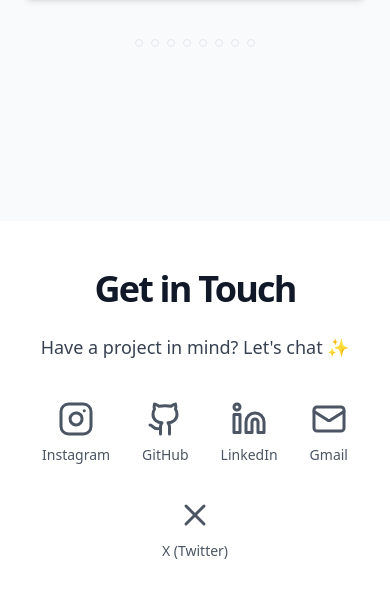
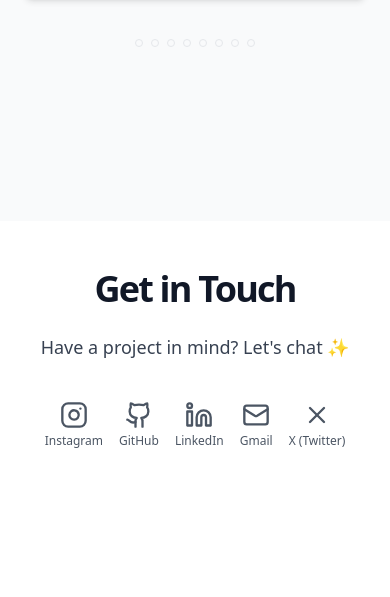
Before and after one commit to Anjalisinggh/portfolio, a React (Create React App) app: page / in a window 390 px wide. Shown: the part 2342-2939 px from the top of the page. Built offline with nearby package versions, Linux system fonts and the light colour scheme.

Commit message:
new style resume [update]

```diff
--- a/package.json
+++ b/package.json
@@ -50,7 +50,7 @@
   },
   "devDependencies": {
     "autoprefixer": "^10.4.21",
-    "eslint-plugin-jest": "^29.0.1",
+    "eslint-plugin-jest": "^25.7.0",
     "lodash": "^4.17.21",
     "postcss": "^8.5.6",
     "tailwindcss": "^3.4.17"
--- a/src/App.js
+++ b/src/App.js
@@ -191,49 +191,49 @@ export default function HomePage() {
           <p className="mb-10 text-lg text-gray-700 dark:text-gray-300 md:text-xl/relaxed lg:text-base/relaxed xl:text-xl/relaxed">
             Have a project in mind? Let's chat ✨
           </p>
-          <div className="flex flex-wrap justify-center gap-8">
+         <div className="flex flex-wrap justify-center gap-4 sm:gap-6 md:gap-8">
   <a
     href="https://www.instagram.com/anjalisinggh_12/"
     target="_blank"
     rel="noopener noreferrer"
-              className="group flex flex-col items-center gap-2 text-gray-600 transition-colors hover:text-primary dark:text-gray-400 dark:hover:text-primary"
+    className="group flex flex-col items-center gap-1 sm:gap-2 text-gray-600 transition-colors hover:text-primary dark:text-gray-400 dark:hover:text-primary"
   >
-              <Instagram className="h-9 w-9 transition-transform group-hover:scale-110" />
-              <span className="text-sm font-medium">Instagram</span>
+    <Instagram className="h-7 w-7 sm:h-8 sm:w-8 md:h-9 md:w-9 transition-transform group-hover:scale-110" />
+    <span className="text-xs sm:text-sm font-medium">Instagram</span>
   </a>
   <a
     href="https://github.com/Anjalisinggh"
     target="_blank"
     rel="noopener noreferrer"
-              className="group flex flex-col items-center gap-2 text-gray-600 transition-colors hover:text-primary dark:text-gray-400 dark:hover:text-primary"
+    className="group flex flex-col items-center gap-1 sm:gap-2 text-gray-600 transition-colors hover:text-primary dark:text-gray-400 dark:hover:text-primary"
   >
-              <Github className="h-9 w-9 transition-transform group-hover:scale-110" />
-              <span className="text-sm font-medium">GitHub</span>
+    <Github className="h-7 w-7 sm:h-8 sm:w-8 md:h-9 md:w-9 transition-transform group-hover:scale-110" />
+    <span className="text-xs sm:text-sm font-medium">GitHub</span>
   </a>
   <a
     href="https://www.linkedin.com/in/anjali-singh-82bb42302/"
     target="_blank"
     rel="noopener noreferrer"
-              className="group flex flex-col items-center gap-2 text-gray-600 transition-colors hover:text-primary dark:text-gray-400 dark:hover:text-primary"
+    className="group flex flex-col items-center gap-1 sm:gap-2 text-gray-600 transition-colors hover:text-primary dark:text-gray-400 dark:hover:text-primary"
   >
-              <Linkedin className="h-9 w-9 transition-transform group-hover:scale-110" />
-              <span className="text-sm font-medium">LinkedIn</span>
+    <Linkedin className="h-7 w-7 sm:h-8 sm:w-8 md:h-9 md:w-9 transition-transform group-hover:scale-110" />
+    <span className="text-xs sm:text-sm font-medium">LinkedIn</span>
   </a>
   <a
     href="mailto:anjalisinggh.12@gmail.com"
-              className="group flex flex-col items-center gap-2 text-gray-600 transition-colors hover:text-primary dark:text-gray-400 dark:hover:text-primary"
+    className="group flex flex-col items-center gap-1 sm:gap-2 text-gray-600 transition-colors hover:text-primary dark:text-gray-400 dark:hover:text-primary"
   >
-              <Mail className="h-9 w-9 transition-transform group-hover:scale-110" />
-              <span className="text-sm font-medium">Gmail</span>
+    <Mail className="h-7 w-7 sm:h-8 sm:w-8 md:h-9 md:w-9 transition-transform group-hover:scale-110" />
+    <span className="text-xs sm:text-sm font-medium">Gmail</span>
   </a>
   <a
     href="https://x.com/anjalisinggh12?t=7C4F4VoZQBtreAbIsOFFYg&s=08"
     target="_blank"
     rel="noopener noreferrer"
-              className="group flex flex-col items-center gap-2 text-gray-600 transition-colors hover:text-primary dark:text-gray-400 dark:hover:text-primary"
+    className="group flex flex-col items-center gap-1 sm:gap-2 text-gray-600 transition-colors hover:text-primary dark:text-gray-400 dark:hover:text-primary"
   >
-              <X className="h-9 w-9 transition-transform group-hover:scale-110" />
-              <span className="text-sm font-medium">X (Twitter)</span>
+    <X className="h-7 w-7 sm:h-8 sm:w-8 md:h-9 md:w-9 transition-transform group-hover:scale-110" />
+    <span className="text-xs sm:text-sm font-medium">X (Twitter)</span>
   </a>
 </div>
         </div>
```
Also changed, not shown: 2 other files (tests, documents, lock files or other folders). Lines whose indentation alone changed are shown as unchanged.
